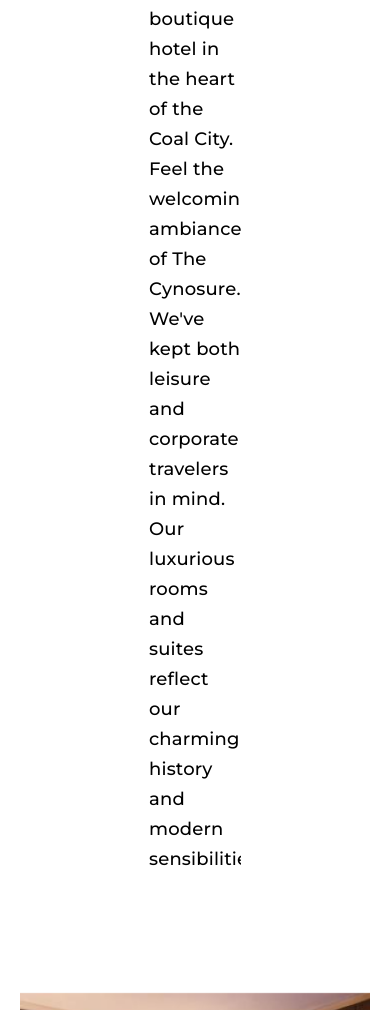
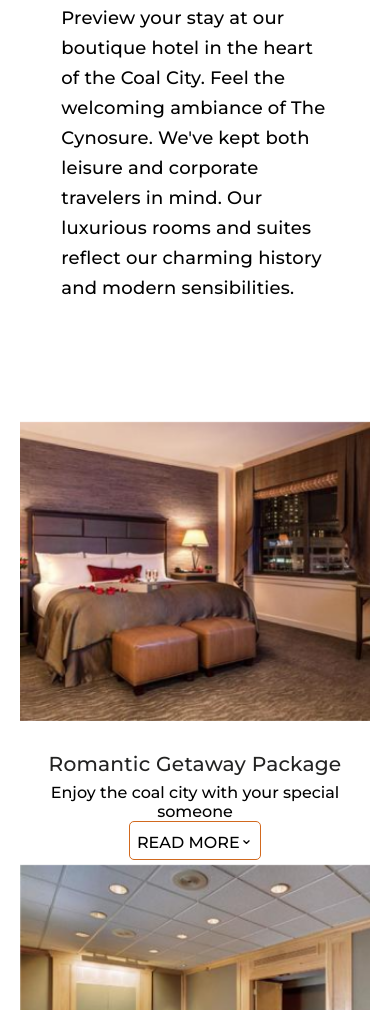
Before and after one commit to habeebability/landing-sample-teamc, a plain HTML site: page index.html in a window 390 px wide. Shown: the part 3686-4696 px from the top of the page. Drawn offline with Linux system fonts and the light colour scheme.

Commit message:
made explore section more responsive

```diff
--- a/css/explore.css
+++ b/css/explore.css
@@ -63,7 +63,11 @@
   flex: 0 0 100%;
   margin-top: 70px;
 }
-
+@media (max-width: 600px) {
+  .cols {
+    max-width: 85%;
+  }
+}
 .explore-heading {
   font-family: "Montserrat";
   font-weight: 500;
@@ -94,9 +98,22 @@
   max-width: 350px;
   height: 400px;
 }
+@media (max-width: 600px) {
+  .explore-gal-2 {
+    height: auto;
+  }
+}
 .explore-button {
   text-align: center;
   border: 1px solid chocolate;
+  color: black;
+  padding: 2%;
+  display: inline-block;
+  border-radius: 5px;
+}
+.wing-ding{
+  display: inline-block;
+  margin: auto 0;
 }
 /* .button a {
   font-family: 'Montserrat';
--- a/index.html
+++ b/index.html
@@ -156,19 +156,19 @@
           <img class="pic-image" src="img/romantic2.png" alt="">
           <h3 class="explore-heading">Romantic Getaway Package</h3>
           <p>Enjoy the coal city with your special someone</p>
-          <a href="#" class="explore-button">READ MORE</a>
+          <a href="#" class="explore-button">READ MORE<div class="wing-ding">&#8964</div></a>
         </div>
         <div class="explore-gal-2">
           <img class="pic-image" src="img/executive1.png" alt="">
           <h3 class="explore-heading">Executive Advantage Package</h3>
           <p>Get down to business in Enugu with our Executive Advantage Package</p>
-          <a href="#" class="explore-button">READ MORE</a>
+          <a href="#" class="explore-button">READ MORE<div class="wing-ding">&#8964;</div></a>
         </div>
         <div class="explore-gal-2">
           <img class="pic-image" src="img/limo1.png" alt="">
           <h3 class="explore-heading">Take to the Road Package</h3>
           <p>It's all about Family travel at The Cynosure Hotel</p>
-          <a href="#" class="explore-button">READ MORE</a>
+          <a href="#" class="explore-button">READ MORE <div class="wing-ding">&#8964;</div></a>
         </div>
 
       </div>
```
